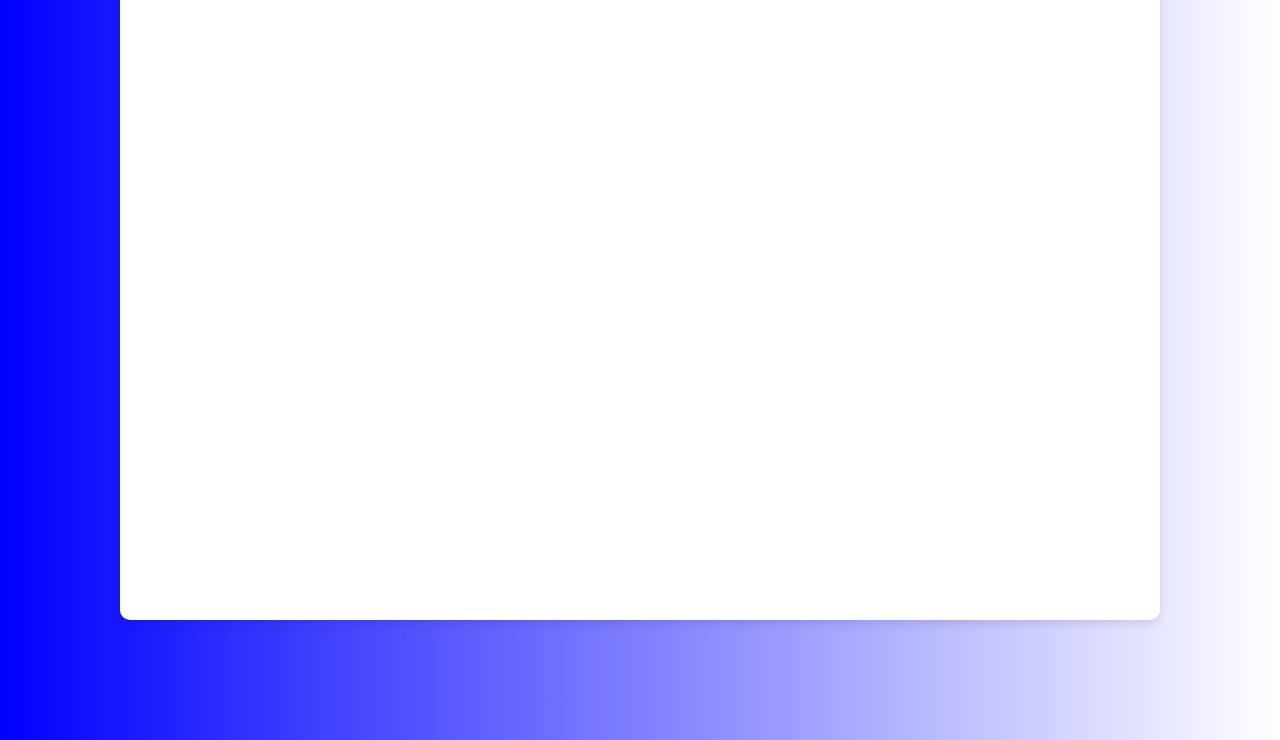
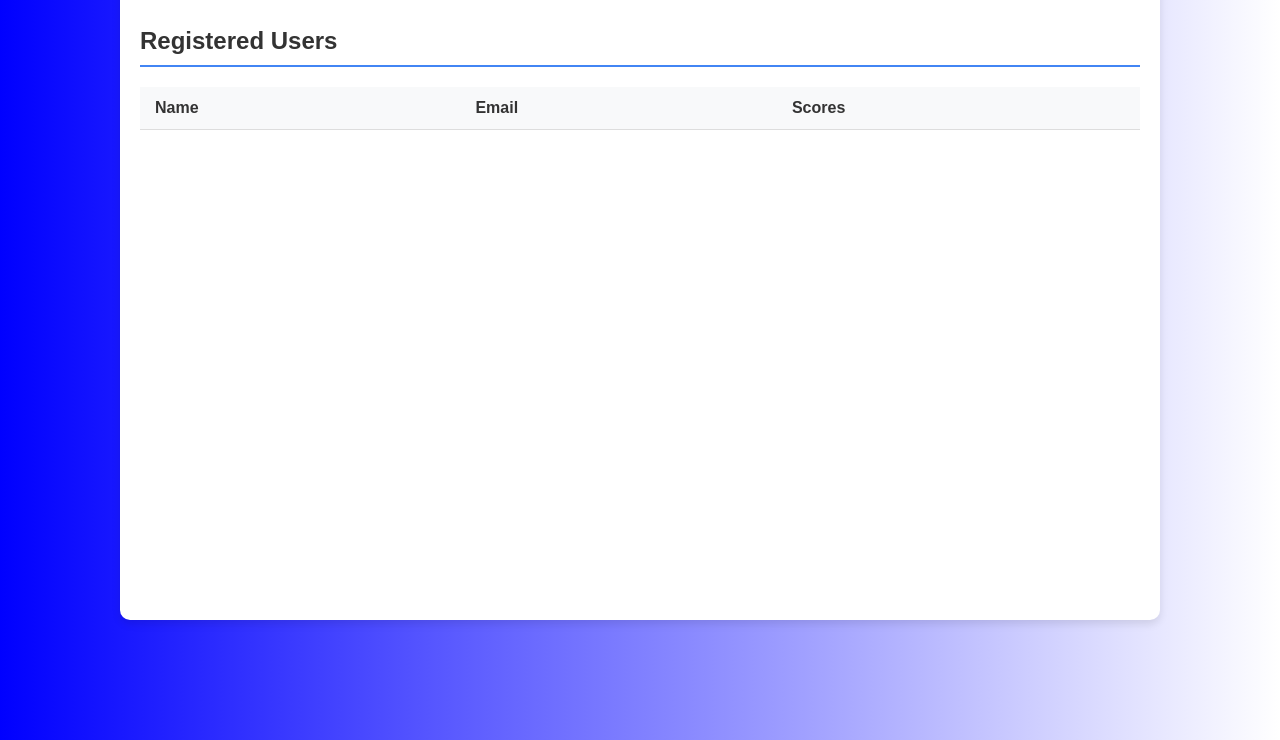
Before and after one commit to malekgramadan/quizings, a plain HTML site: page dashboard.html in a window 1280 px wide. Shown: the part 60-800 px from the top of the page. Drawn offline with Linux system fonts and the light colour scheme; sample sign-in values are in the browser's storage.

Commit message:
Creating a table that displays the users/email/scores, that was already taken from the localstorage.

```diff
--- a/css/db.css
+++ b/css/db.css
@@ -37,3 +37,28 @@ header h1 {
     cursor: pointer;
     font-family: 'Poppins', sans-serif;
 }
+
+.dashboard-content h2 {
+    color: #333;
+    border-bottom: 2px solid #4285f4;
+    padding-bottom: 10px;
+    margin-bottom: 20px;
+}
+
+table {
+    width: 100%;
+    border-collapse: collapse;
+    margin-top: 20px;
+}
+
+th, td {
+    padding: 12px 15px;
+    text-align: left;
+    border-bottom: 1px solid #ddd;
+}
+
+th {
+    background-color: #f8f9fa;
+    color: #333;
+    font-weight: 600;
+}
--- a/dashboard.html
+++ b/dashboard.html
@@ -12,6 +12,19 @@
                 <h1>Admin Dashboard</h1>
                 <button id="logoutBtn" class="logout-btn">Logout</button>
             </header>
+            <div class="dashboard-content">
+                <h2>Registered Users</h2>
+                <table id="usersTable">
+                    <thead>
+                        <tr>
+                            <th>Name</th>
+                            <th>Email</th>
+                            <th>Scores</th>
+                        </tr>
+                    </thead>
+                    <tbody></tbody>
+                </table>
+            </div>
         </div>
         <script src="scripts/db.js"></script>
     </body>
--- a/scripts/db.js
+++ b/scripts/db.js
@@ -8,3 +8,15 @@ document.getElementById('logoutBtn').addEventListener('click', () => {
 });
 const users = JSON.parse(localStorage.getItem('users')) || [];
 const quizzes = JSON.parse(localStorage.getItem('quizzes')) || [];
+const usersTable = document.getElementById('usersTable').querySelector('tbody');
+users.forEach(user => {
+    const row = document.createElement('tr');
+
+    const nameCell = document.createElement('td');
+    nameCell.textContent = user.name || 'N/A';
+    row.appendChild(nameCell);
+
+    const emailCell = document.createElement('td');
+    emailCell.textContent = user.email;
+    row.appendChild(emailCell);
+});
```
